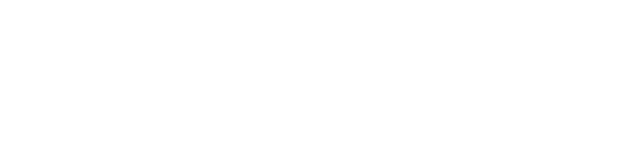
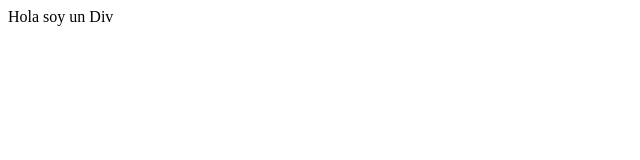
Before and after one commit to Camilosan24/prueba-conflictos, a plain HTML site: page index.html in a window 1280 px wide. Shown: the whole page, without its empty margins (0-640 px from the left). Drawn offline with Linux system fonts and the light colour scheme.

Commit message:
add label div in HTML index

```diff
--- a/index.html
+++ b/index.html
@@ -7,6 +7,6 @@
    <title>Document</title>
 </head>
 <body>
-
+   <div>Hola soy un Div</div>
 </body>
 </html>
```
